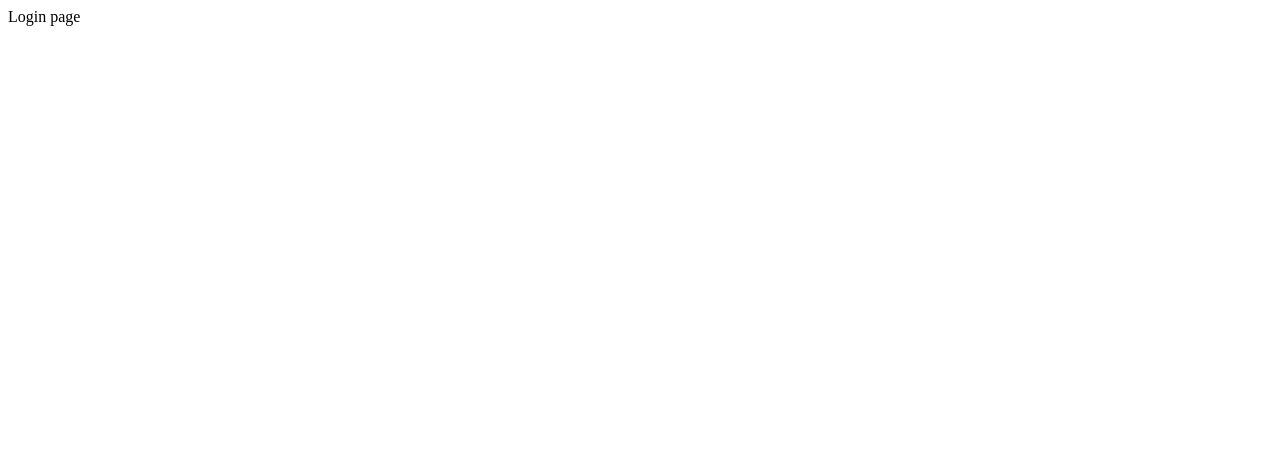
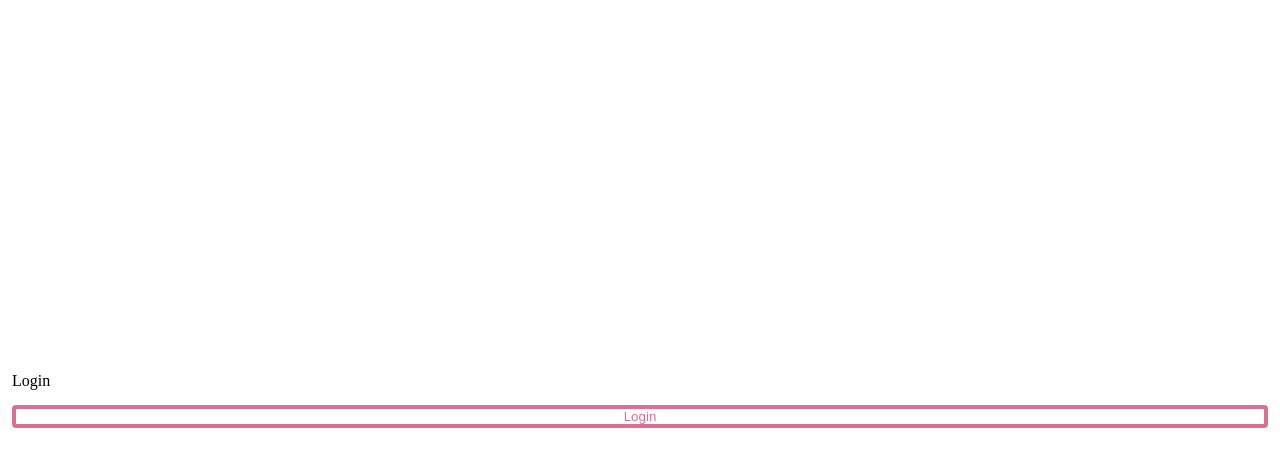
Before and after one commit to gkubiak92/chatty, a React (Create React App) app: page / in a window 1280 px wide. Shown: the top 466 px of the page. Built offline with nearby package versions, Linux system fonts and the light colour scheme.

Commit message:
Added styled-components, node-sass, added StyledApp, StyledButton and global Styled component/object as a container for all shared Styled components

```diff
--- a/package.json
+++ b/package.json
@@ -10,6 +10,8 @@
     "@types/node": "^12.12.55",
     "@types/react": "^16.9.49",
     "@types/react-dom": "^16.9.8",
+    "@types/styled-components": "^5.1.3",
+    "node-sass": "^4.14.1",
     "react": "^16.13.1",
     "react-dom": "^16.13.1",
     "react-scripts": "3.4.3",
--- a/src/App.tsx
+++ b/src/App.tsx
@@ -1,11 +1,21 @@
 import React from 'react';
-import LoginPage from 'pages/LoginPage'
+import LoginPage from 'pages/Login/LoginPage';
+import styled from 'styled-components';
+
+const StyledApp = styled.main`
+  width: 100vw;
+  height: 100vh;
+  padding: 12px;
+  display: flex;
+  justify-content: center;
+  align-items: center;
+`;
 
 function App() {
   return (
-    <div className="App">
+    <StyledApp className='App'>
       <LoginPage />
-    </div>
+    </StyledApp>
   );
 }
 
--- /dev/null
+++ b/src/components/Button/Button.tsx
@@ -0,0 +1,13 @@
+import styled from 'styled-components';
+
+const Button = styled.button`
+  background: transparent;
+  border-radius: 4px;
+  border: 4px solid palevioletred;
+  color: palevioletred;
+  :hover {
+    cursor: pointer;
+  }
+`;
+
+export default Button;
--- /dev/null
+++ b/src/components/Styled/index.ts
@@ -0,0 +1,10 @@
+import { StyledComponent } from 'styled-components';
+import Button from 'components/Button/Button';
+
+interface Styled {
+  [key: string]: StyledComponent<any, any>;
+}
+
+export const Styled = {
+  Button,
+};
--- /dev/null
+++ b/src/index.scss
@@ -0,0 +1,8 @@
+*,
+html,
+body {
+  margin: 0;
+  padding: 0;
+  border: 0;
+  box-sizing: border-box;
+}
--- a/src/index.tsx
+++ b/src/index.tsx
@@ -1,5 +1,6 @@
 import React from 'react';
 import ReactDOM from 'react-dom';
+import './index.scss';
 import App from './App';
 import * as serviceWorker from './serviceWorker';
 
--- /dev/null
+++ b/src/pages/Login/LoginPage.tsx
@@ -0,0 +1,21 @@
+import React from 'react';
+import { Styled } from 'components/Styled';
+import styled from 'styled-components';
+
+const StyledLogin = styled.section`
+  width: 100%;
+  height: auto;
+  display: flex;
+  flex-direction: column;
+  justify-content: center;
+`;
+
+const LoginPage: React.FC = () => (
+  <StyledLogin>
+    <header>Login</header>
+    <input type='text' />
+    <Styled.Button>Login</Styled.Button>
+  </StyledLogin>
+);
+
+export default LoginPage;
--- a/src/pages/LoginPage.tsx
+++ /dev/null
@@ -1,10 +0,0 @@
-import React from 'react'
-
-const LoginPage: React.FC = () => (
-    <section>
-        Login page
-    </section>
-);
-
-
-export default LoginPage;
```
Also changed, not shown: 1 other file (tests, documents, lock files or other folders).
